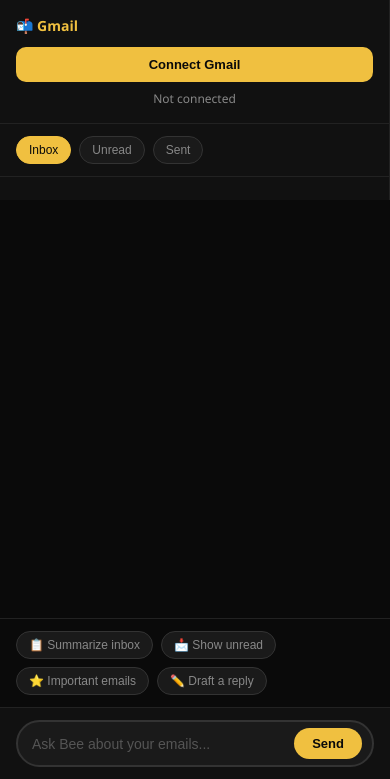
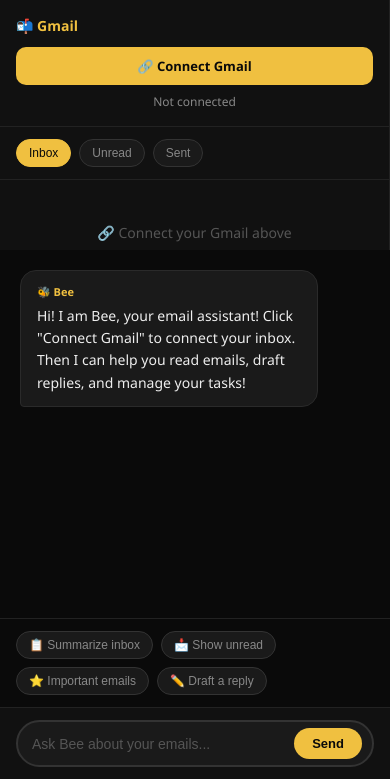
Before and after one commit to yashu510/bee-assistant, a Flask app: page /email in a window 390 px wide. Shown: the part 65-844 px from the top of the page. Run offline with Flask 3, Linux system fonts and the light colour scheme; the visitor is signed in with stand-in values (Sample User, id 1).

Commit message:
Fix Connect Gmail button

```diff
--- a/templates/email.html
+++ b/templates/email.html
@@ -7,6 +7,7 @@
   <style>
     * { margin: 0; padding: 0; box-sizing: border-box; }
     body { font-family: 'Segoe UI', sans-serif; background: #0a0a0a; color: white; min-height: 100vh; display: flex; flex-direction: column; }
+
     header { background: #111; padding: 14px 24px; display: flex; align-items: center; justify-content: space-between; border-bottom: 1px solid #222; }
     header h1 { color: #f0c040; font-size: 20px; }
     #home-btn { background: #1a1a1a; color: #f0c040; border: 1px solid #f0c040; padding: 8px 16px; border-radius: 20px; cursor: pointer; font-size: 13px; text-decoration: none; }
@@ -14,12 +15,26 @@
 
     .main-layout { display: grid; grid-template-columns: 300px 1fr; flex: 1; height: calc(100vh - 60px); }
 
-    /* Left sidebar */
     .email-sidebar { background: #111; border-right: 1px solid #222; display: flex; flex-direction: column; }
     .sidebar-header { padding: 16px; border-bottom: 1px solid #222; }
     .sidebar-header h3 { color: #f0c040; font-size: 14px; margin-bottom: 12px; }
-    #connect-gmail-btn { width: 100%; background: #f0c040; color: #0a0a0a; border: none; padding: 10px; border-radius: 10px; font-weight: bold; cursor: pointer; font-size: 13px; }
+
+    #connect-gmail-btn {
+      display: block;
+      width: 100%;
+      background: #f0c040;
+      color: #0a0a0a;
+      border: none;
+      padding: 10px;
+      border-radius: 10px;
+      font-weight: bold;
+      cursor: pointer;
+      font-size: 13px;
+      text-align: center;
+      text-decoration: none;
+    }
     #connect-gmail-btn:hover { background: #e0b030; }
+
     #gmail-status { font-size: 12px; color: #888; margin-top: 8px; text-align: center; }
     #gmail-status.connected { color: #66bb6a; }
 
@@ -32,29 +47,31 @@
     .email-item:hover { background: #1a1a1a; }
     .email-item.active { background: #1a1a2a; border-left: 3px solid #f0c040; }
     .email-item.unread .email-sender { font-weight: bold; color: white; }
-    .email-sender { font-size: 13px; color: #aaa; margin-bottom: 4px; }
+    .email-sender { font-size: 13px; color: #aaa; margin-bottom: 4px; white-space: nowrap; overflow: hidden; text-overflow: ellipsis; }
     .email-subject { font-size: 12px; color: #666; white-space: nowrap; overflow: hidden; text-overflow: ellipsis; }
     .email-date { font-size: 11px; color: #444; margin-top: 4px; }
-    .empty-state { padding: 40px 16px; text-align: center; color: #555; font-size: 14px; }
+    .empty-state { padding: 40px 16px; text-align: center; color: #555; font-size: 14px; line-height: 1.8; }
 
-    /* Right panel */
     .email-panel { display: flex; flex-direction: column; }
-
-    /* Bee chat area */
     #bee-chat-area { flex: 1; display: flex; flex-direction: column; }
     #bee-messages { flex: 1; overflow-y: auto; padding: 20px; display: flex; flex-direction: column; gap: 12px; }
-    .bee-msg { background: #1a1a1a; border: 1px solid #2a2a2a; border-radius: 16px; border-bottom-left-radius: 4px; padding: 12px 16px; max-width: 80%; align-self: flex-start; font-size: 14px; line-height: 1.6; color: #eee; }
+
+    .bee-msg { background: #1a1a1a; border: 1px solid #2a2a2a; border-radius: 16px; border-bottom-left-radius: 4px; padding: 12px 16px; max-width: 85%; align-self: flex-start; font-size: 14px; line-height: 1.6; color: #eee; }
     .bee-msg .label { color: #f0c040; font-size: 11px; font-weight: bold; margin-bottom: 4px; }
-    .user-msg { background: #f0c040; color: #0a0a0a; border-radius: 16px; border-bottom-right-radius: 4px; padding: 12px 16px; max-width: 80%; align-self: flex-end; font-size: 14px; font-weight: 500; }
+    .user-msg { background: #f0c040; color: #0a0a0a; border-radius: 16px; border-bottom-right-radius: 4px; padding: 12px 16px; max-width: 85%; align-self: flex-end; font-size: 14px; font-weight: 500; }
+
     .email-preview { background: #111; border: 1px solid #333; border-radius: 12px; padding: 16px; margin-top: 8px; font-size: 13px; color: #aaa; line-height: 1.6; }
-    .email-preview .ep-subject { color: #f0c040; font-weight: bold; margin-bottom: 8px; }
+    .email-preview .ep-subject { color: #f0c040; font-weight: bold; margin-bottom: 8px; font-size: 14px; }
     .email-preview .ep-from { color: #888; font-size: 12px; margin-bottom: 8px; }
     .email-preview .ep-body { color: #ccc; }
     .action-buttons { display: flex; gap: 8px; margin-top: 10px; flex-wrap: wrap; }
     .action-btn { background: #1a1a1a; color: #f0c040; border: 1px solid #f0c040; padding: 6px 14px; border-radius: 20px; cursor: pointer; font-size: 12px; }
     .action-btn:hover { background: #f0c040; color: #0a0a0a; }
 
-    /* Input */
+    .quick-actions { padding: 12px 16px; border-top: 1px solid #222; display: flex; gap: 8px; flex-wrap: wrap; background: #0a0a0a; }
+    .quick-btn { background: #1a1a1a; color: #888; border: 1px solid #333; padding: 6px 12px; border-radius: 20px; cursor: pointer; font-size: 12px; }
+    .quick-btn:hover { color: #f0c040; border-color: #f0c040; }
+
     #bee-input-area { background: #111; border-top: 1px solid #222; padding: 12px 16px; }
     #bee-input-row { display: flex; gap: 8px; background: #1a1a1a; border: 2px solid #333; border-radius: 28px; padding: 6px 10px; }
     #bee-input-row:focus-within { border-color: #f0c040; }
@@ -63,19 +80,16 @@
     #bee-send-btn { background: #f0c040; color: #0a0a0a; border: none; padding: 8px 18px; border-radius: 20px; font-size: 13px; font-weight: bold; cursor: pointer; }
     #bee-send-btn:hover { background: #e0b030; }
 
-    .quick-actions { padding: 12px 16px; border-top: 1px solid #222; display: flex; gap: 8px; flex-wrap: wrap; }
-    .quick-btn { background: #1a1a1a; color: #888; border: 1px solid #333; padding: 6px 12px; border-radius: 20px; cursor: pointer; font-size: 12px; }
-    .quick-btn:hover { color: #f0c040; border-color: #f0c040; }
-
     .typing { color: #888; font-style: italic; font-size: 13px; padding: 4px 8px; }
 
     ::-webkit-scrollbar { width: 6px; }
     ::-webkit-scrollbar-track { background: #111; }
     ::-webkit-scrollbar-thumb { background: #333; border-radius: 3px; }
+    ::-webkit-scrollbar-thumb:hover { background: #f0c040; }
 
     @media (max-width: 768px) {
-      .main-layout { grid-template-columns: 1fr; }
-      .email-sidebar { height: 200px; }
+      .main-layout { grid-template-columns: 1fr; grid-template-rows: auto 1fr; }
+      .email-sidebar { height: auto; max-height: 250px; }
     }
   </style>
 </head>
@@ -92,7 +106,7 @@
   <div class="email-sidebar">
     <div class="sidebar-header">
       <h3>📬 Gmail</h3>
-      <button id="connect-gmail-btn" onclick="connectGmail()">Connect Gmail</button>
+      <a href="/gmail/connect" id="connect-gmail-btn">🔗 Connect Gmail</a>
       <div id="gmail-status">Not connected</div>
     </div>
 
@@ -103,7 +117,9 @@
     </div>
 
     <div id="email-list">
-      <div class="empty-state">Connect Gmail to see your emails</div>
+      <div class="empty-state">
+        🔗 Connect your Gmail above<br>to see your emails here
+      </div>
     </div>
   </div>
 
@@ -123,11 +139,10 @@
     <div id="bee-input-area">
       <div id="bee-input-row">
         <input type="text" id="bee-input" placeholder="Ask Bee about your emails..."/>
-        <button id="bee-send-btn" onclick="sendTooBee()">Send</button>
+        <button id="bee-send-btn" onclick="sendToBee()">Send</button>
       </div>
     </div>
   </div>
-
 </div>
 
 <script>
@@ -138,12 +153,12 @@
 
   const beeInput = document.getElementById('bee-input');
   beeInput.addEventListener('keydown', e => {
-    if (e.key === 'Enter') { e.preventDefault(); sendTooBee(); }
+    if (e.key === 'Enter') { e.preventDefault(); sendToBee(); }
   });
 
-  // Add welcome message
   window.onload = () => {
-    addBeeMessage('Hi! I am Bee, your email assistant! Connect your Gmail and I can help you read emails, draft replies, and manage your inbox. What would you like to do?');
+    addBeeMessage('Hi! I am Bee, your email assistant! Click "Connect Gmail" to connect your inbox. Then I can help you read emails, draft replies, and manage your tasks!');
+    checkGmailStatus();
   };
 
   function addBeeMessage(text, emailData = null) {
@@ -151,7 +166,6 @@
     const div = document.createElement('div');
     div.classList.add('bee-msg');
     div.innerHTML = `<div class="label">🐝 Bee</div>${text}`;
-
     if (emailData) {
       const preview = document.createElement('div');
       preview.classList.add('email-preview');
@@ -165,7 +179,6 @@
         </div>`;
       div.appendChild(preview);
     }
-
     msgs.appendChild(div);
     msgs.scrollTop = msgs.scrollHeight;
   }
@@ -194,26 +207,44 @@
     if (el) el.remove();
   }
 
-  function connectGmail() {
-    window.location.href = '/gmail/connect';
+  async function checkGmailStatus() {
+    try {
+      const res = await fetch('/gmail/status');
+      const data = await res.json();
+      if (data.connected) {
+        gmailConnected = true;
+        document.getElementById('connect-gmail-btn').innerText = '🔄 Refresh Emails';
+        document.getElementById('gmail-status').innerText = '✅ Gmail Connected';
+        document.getElementById('gmail-status').classList.add('connected');
+        loadEmails();
+      }
+    } catch (e) {
+      console.log('Status check failed');
+    }
   }
 
   async function loadEmails(filter = 'inbox') {
+    document.getElementById('email-list').innerHTML = '<div class="empty-state">Loading emails...</div>';
+    try {
       const res = await fetch(`/gmail/emails?filter=${filter}`);
       const data = await res.json();
-
       if (data.error) {
         document.getElementById('email-list').innerHTML = `<div class="empty-state">${data.error}</div>`;
         return;
       }
-
       emails = data.emails || [];
       renderEmailList();
-
       document.getElementById('gmail-status').innerText = `✅ Connected • ${emails.length} emails`;
       document.getElementById('gmail-status').classList.add('connected');
       document.getElementById('connect-gmail-btn').innerText = '🔄 Refresh';
       gmailConnected = true;
+
+      if (emails.length > 0) {
+        addBeeMessage(`I found ${emails.length} emails in your inbox! Click any email to view it, or ask me anything about your emails.`);
+      }
+    } catch (e) {
+      document.getElementById('email-list').innerHTML = '<div class="empty-state">Failed to load emails</div>';
+    }
   }
 
   function renderEmailList() {
@@ -236,10 +267,7 @@
     document.querySelectorAll('.email-item').forEach((el, i) => {
       el.classList.toggle('active', i === index);
     });
-    addBeeMessage(
-      `Here is the email from ${selectedEmail.from}:`,
-      selectedEmail
-    );
+    addBeeMessage(`Here is the email from ${selectedEmail.from}:`, selectedEmail);
   }
 
   function filterEmails(filter, btn) {
@@ -250,23 +278,21 @@
 
   async function quickAction(action) {
     if (!gmailConnected) {
-      addBeeMessage('Please connect your Gmail first by clicking "Connect Gmail"!');
+      addBeeMessage('Please connect your Gmail first by clicking "Connect Gmail" above!');
       return;
     }
-
     const prompts = {
       'summarize': 'Summarize my inbox for me',
       'unread': 'Show me my unread emails',
       'important': 'Which emails are most important?',
-      'draft': 'Help me draft a reply'
+      'draft': 'Help me draft a reply to an email'
     };
-
     const text = prompts[action];
     addUserMessage(text);
     await askBeeAboutEmails(text);
   }
 
-  async function sendTooBee() {
+  async function sendToBee() {
     const text = beeInput.value.trim();
     if (!text) return;
     beeInput.value = '';
@@ -276,9 +302,51 @@
 
   async function askBeeAboutEmails(userMessage) {
     showTyping();
-
-    // Build context from emails
     let emailContext = '';
     if (emails.length > 0) {
       emailContext = `The user has ${emails.length} emails. Here are the recent ones:\n` +
         emails.slice(0, 10).map((e, i) =>
+          `${i+1}. From: ${e.from} | Subject: ${e.subject} | Preview: ${e.snippet}`
+        ).join('\n');
+    }
+    if (selectedEmail) {
+      emailContext += `\n\nCurrently selected email:\nFrom: ${selectedEmail.from}\nSubject: ${selectedEmail.subject}\nContent: ${selectedEmail.body || selectedEmail.snippet}`;
+    }
+    chatHistory.push({ role: 'user', content: userMessage });
+    try {
+      const res = await fetch('/email/ask', {
+        method: 'POST',
+        headers: { 'Content-Type': 'application/json' },
+        body: JSON.stringify({
+          message: userMessage,
+          email_context: emailContext,
+          history: chatHistory
+        })
+      });
+      const data = await res.json();
+      hideTyping();
+      const reply = data.reply || 'Something went wrong.';
+      chatHistory.push({ role: 'assistant', content: reply });
+      addBeeMessage(reply);
+    } catch (e) {
+      hideTyping();
+      addBeeMessage('Something went wrong. Please try again.');
+    }
+  }
+
+  async function draftReply(emailId) {
+    const email = emails.find(e => e.id === emailId) || selectedEmail;
+    if (!email) return;
+    addUserMessage(`Draft a reply to: ${email.subject}`);
+    await askBeeAboutEmails(`Please draft a professional reply to this email from ${email.from} with subject "${email.subject}". Content: ${email.snippet}`);
+  }
+
+  async function summarizeEmail(emailId) {
+    const email = emails.find(e => e.id === emailId) || selectedEmail;
+    if (!email) return;
+    addUserMessage('Summarize this email');
+    await askBeeAboutEmails(`Summarize this email from ${email.from}: Subject: ${email.subject}. Content: ${email.snippet}`);
+  }
+</script>
+</body>
+</html>
```
Lines whose indentation alone changed are shown as unchanged.
